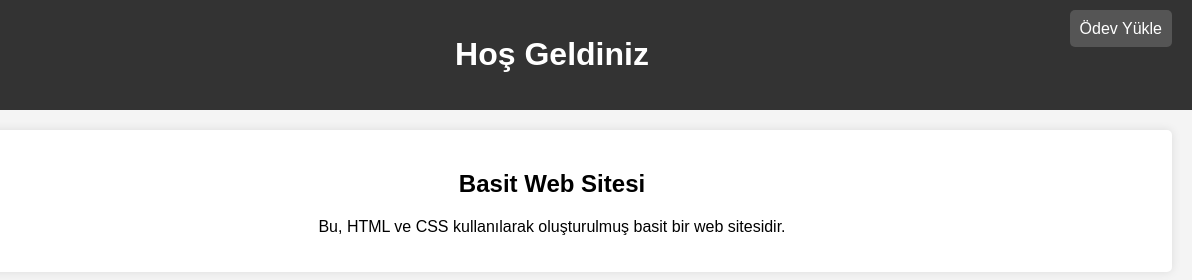
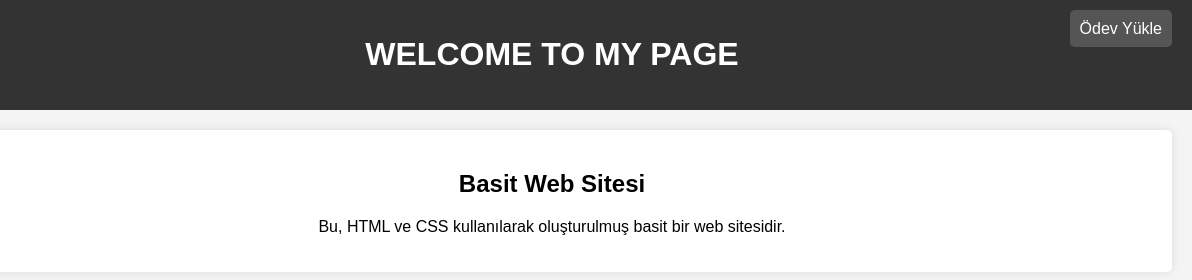
Before and after one commit to cerenfatmayilmaz/cerenyilmaz, a plain HTML site: page index.html in a window 1280 px wide. Shown: the top 280 px of the page, 88-1280 px from the left. Drawn offline with Linux system fonts and the light colour scheme.

Commit message:
Update index.html

```diff
--- a/index.html
+++ b/index.html
@@ -3,7 +3,7 @@
 <head>
     <meta charset="UTF-8">
     <meta name="viewport" content="width=device-width, initial-scale=1.0">
-    <title>Basit Web Sitesi</title>
+    <title>CEREN FATMA YILMAZ</title>
     <style>
         body {
             font-family: Arial, sans-serif;
@@ -62,7 +62,7 @@
 </head>
 <body>
     <header>
-        <h1>Hoş Geldiniz</h1>
+        <h1>WELCOME TO MY PAGE</h1>
         <img src="profile.jpg" alt="Profil Fotoğrafı" class="profile-pic">
         <div class="upload-section">
             <label for="fileUpload">Ödev Yükle</label>
```
